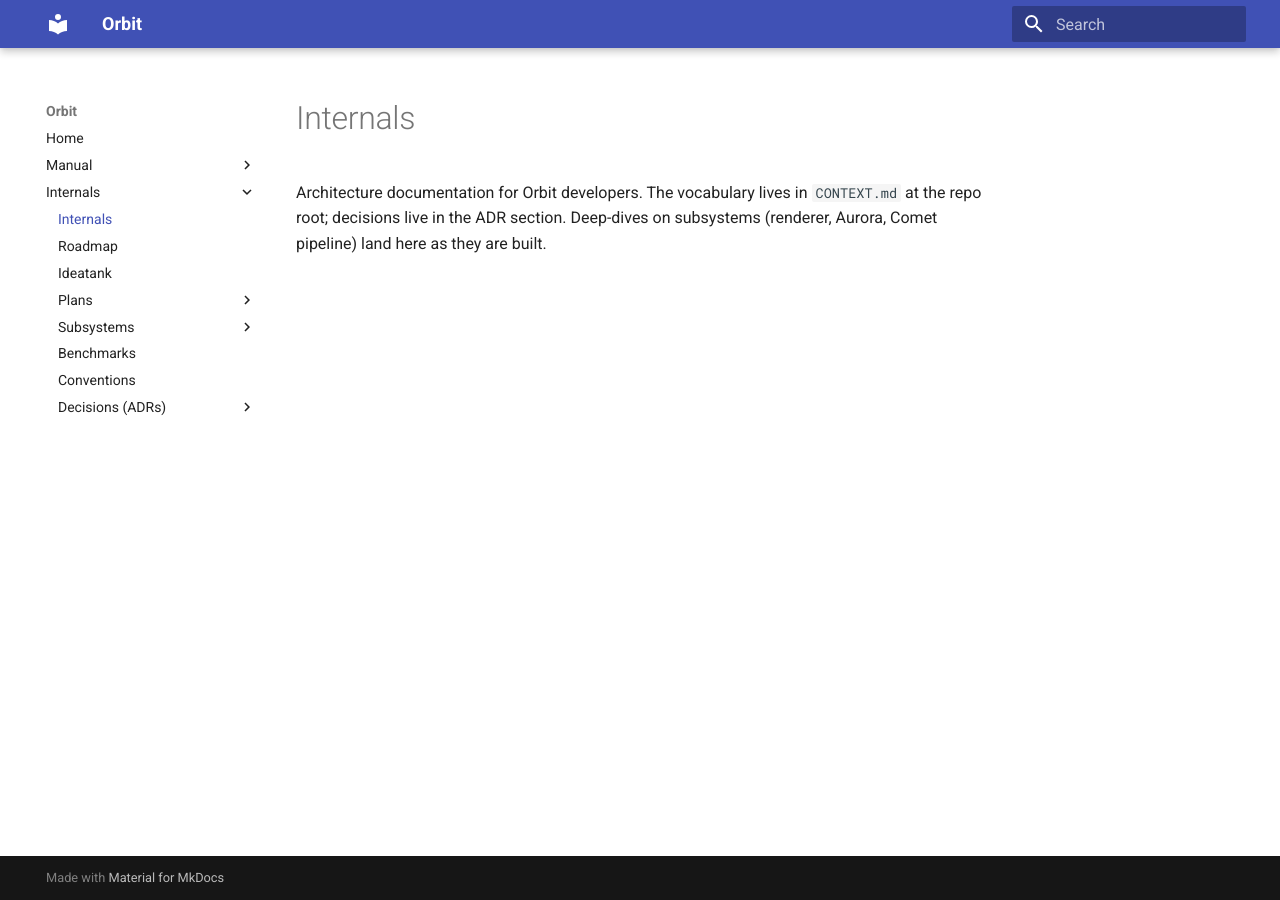
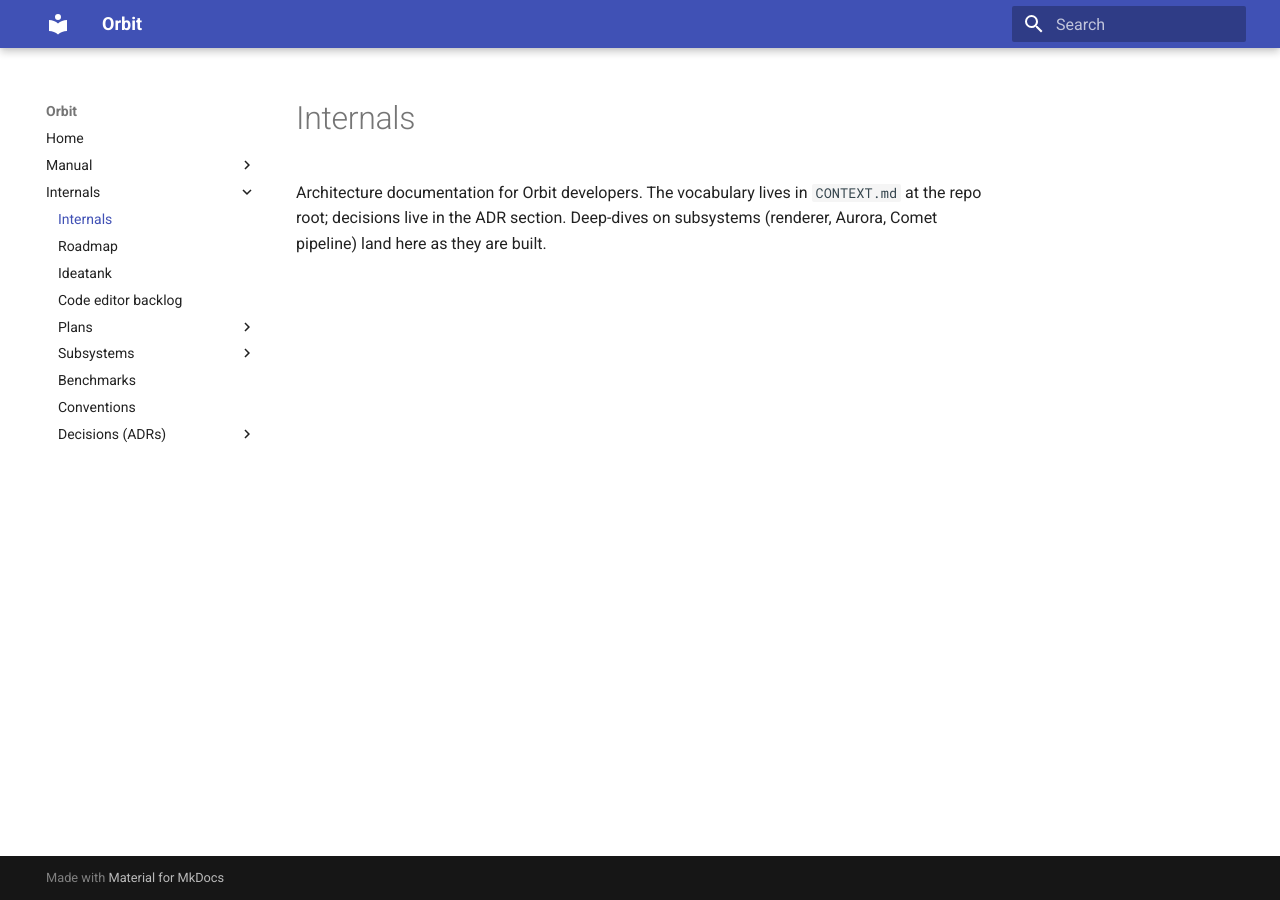
Before and after one commit to GenTexX/orbit, an MkDocs documentation site: the page built from docs/internals/index.md, in a window 1280 px wide. Built offline with MkDocs 1.6.1 and Material for MkDocs 9.7.7, drawn with Linux system fonts in a browser that asks for light colours.

Commit message:
docs: put the code-editor backlog in the mkdocs nav
The nav is an explicit list, so a new page under docs/ does not appear on the
site until it is named here - which is why the backlog was findable in the repo
and nowhere in the built docs. Builds clean under --strict.

```diff
--- a/mkdocs.yml
+++ b/mkdocs.yml
@@ -11,6 +11,7 @@ nav:
       - internals/index.md
       - internals/roadmap.md
       - internals/ideas.md
+      - internals/code-editor-backlog.md
       - Plans:
           - internals/plans/milestone-1-walking-skeleton.md
           - internals/plans/milestone-2-aurora.md
```
